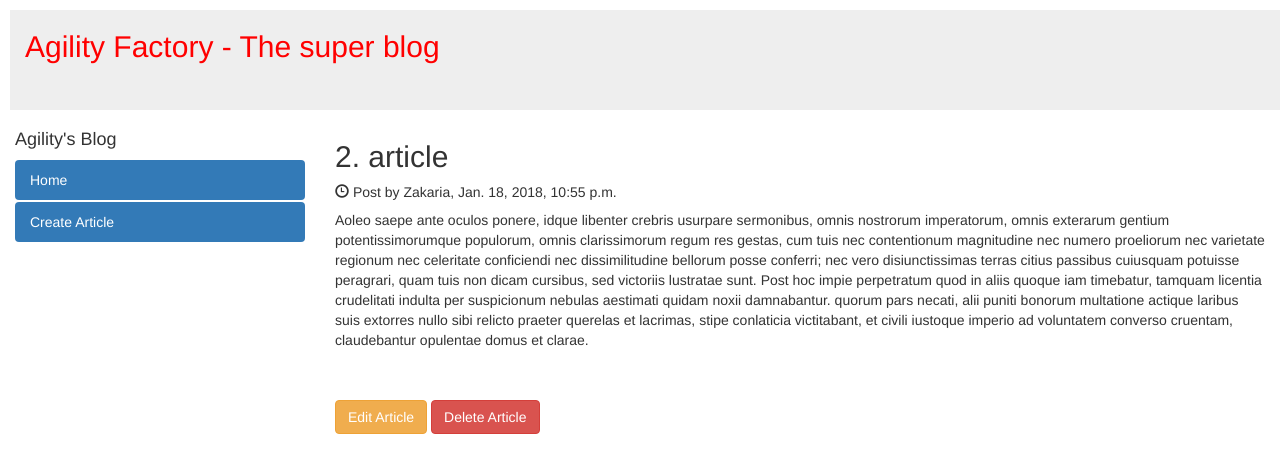
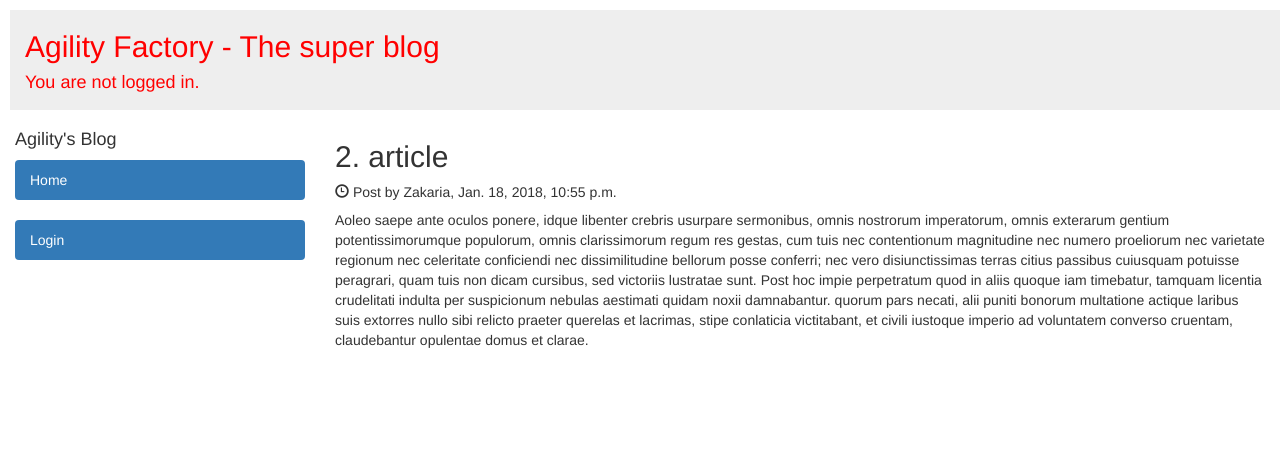
Before and after one commit to bandris342/AgilDjango, a Django app: a page that uses articles/templates/articles/base.html in a window 1280 px wide. Shown: the top 473 px of the page. Run offline with Django 3.2, Linux system fonts and the light colour scheme; data comes from the database, SQL or seed files in the repository; both versions use the stored data as it was after the commit; some libraries are stand-ins or nearby versions.

Commit message:
Protected parts in views.py

```diff
--- a/articles/forms.py
+++ b/articles/forms.py
@@ -6,4 +6,4 @@ class PostForm(forms.ModelForm):
 
     class Meta:
         model = Articles
-        fields = ('title', 'description','author')
+        fields = ('title', 'description')
--- a/articles/templates/articles/DetailArticle.html
+++ b/articles/templates/articles/DetailArticle.html
@@ -6,6 +6,9 @@
     <h5><span class="glyphicon glyphicon-time"></span> Post by {{ article.author }}, {{ article.created_at }}</h5>
     <p>{{ article.description}}</p>
     <br><br>
-    <a href="{% url 'articles:article_edit' article.pk %}" class="btn btn-warning">Edit Article</a>
-    <a href="{% url 'articles:article_delete' article.pk %}" class="btn btn-danger">Delete Article</a>
+    {% if user.is_authenticated %}
+      <a href="{% url 'articles:article_edit' article.pk %}" class="btn btn-warning">Edit Article</a>
+      <a href="{% url 'articles:article_delete' article.pk %}" class="btn btn-danger">Delete Article</a>
+    {% endif %}
+
 {% endblock %}
--- a/articles/templates/articles/base.html
+++ b/articles/templates/articles/base.html
@@ -14,6 +14,11 @@
   <div class="row">
       <div class="col-sm-12" style="height:100px; color:red; margin:10px; background-color:#eee;">
           <h2>Agility Factory - The super blog</h2>
+            {% if user.is_authenticated %}
+                <h4>Welcome {{ user.username }}! </h4>
+            {% else %}
+                 <h4>You are not logged in. </h4>
+            {% endif %}
       </div>
   </div>
   <div class="row content">
@@ -21,8 +26,20 @@
       <h4>Agility's Blog</h4>
       <ul class="nav nav-pills nav-stacked">
         <li class="active"><a href="{% url 'articles:articles_list' %}">Home</a></li>
-        <li class="active"><a href="{% url 'articles:article_new' %}">Create Article</a></li>
+        {% if user.is_authenticated %}
+          <li class="active"><a href="{% url 'articles:article_new' %}">Create Article</a></li>
+        {% endif %}
       </ul><br>
+
+      <ul class="nav nav-pills nav-stacked">
+        {% if user.is_authenticated %}
+           <li class="active"><a href="{% url 'logout' %}">Logout</a></li>
+        {% else %}
+           <li class="active"><a href="{% url 'login' %}">Login</a></li>
+        {% endif %}
+      </ul><br>
+
+
     </div>
 
     <div class="col-sm-9">
--- a/articles/views.py
+++ b/articles/views.py
@@ -1,6 +1,6 @@
 from django.shortcuts import render, get_object_or_404
 from django.utils import timezone
-from django.contrib import messages
+from django.contrib.auth.decorators import login_required
 from .models import Articles
 from .forms import PostForm
 
@@ -16,12 +16,14 @@ def article_detail(request, pk):
     context = {'article': article}
     return render(request, 'articles/DetailArticle.html', context)
 
+@login_required(login_url='login')
 def article_edit(request, pk):
     article = get_object_or_404(Articles, pk=pk)
     form = PostForm(request.POST, instance=article)
     if form.is_valid():
         article = form.save(commit=False)
         article.updated_at = timezone.now()
+        article.author = user.username
         article.save()
         message = "Article succesfully updated at " + article.updated_at.strftime('%Y-%m-%d %H:%M:%S')
         context = {"message": message , "form": form}
@@ -30,6 +32,7 @@ def article_edit(request, pk):
         context = {"message": "", "form": form}
     return render(request, 'articles/EditArticle.html', context)
 
+@login_required(login_url='login')
 def article_new(request):
     form = PostForm(request.POST)
     if form.is_valid():
@@ -44,6 +47,7 @@ def article_new(request):
         context = {"message": "", "form": form}
     return render(request, 'articles/EditArticle.html', context)
 
+@login_required(login_url='login')
 def article_delete(request, pk):
     article = Articles.objects.get(pk=pk)
     message = article.title + " succesfully deleted."
```
Also changed, not shown: db.sqlite3.
